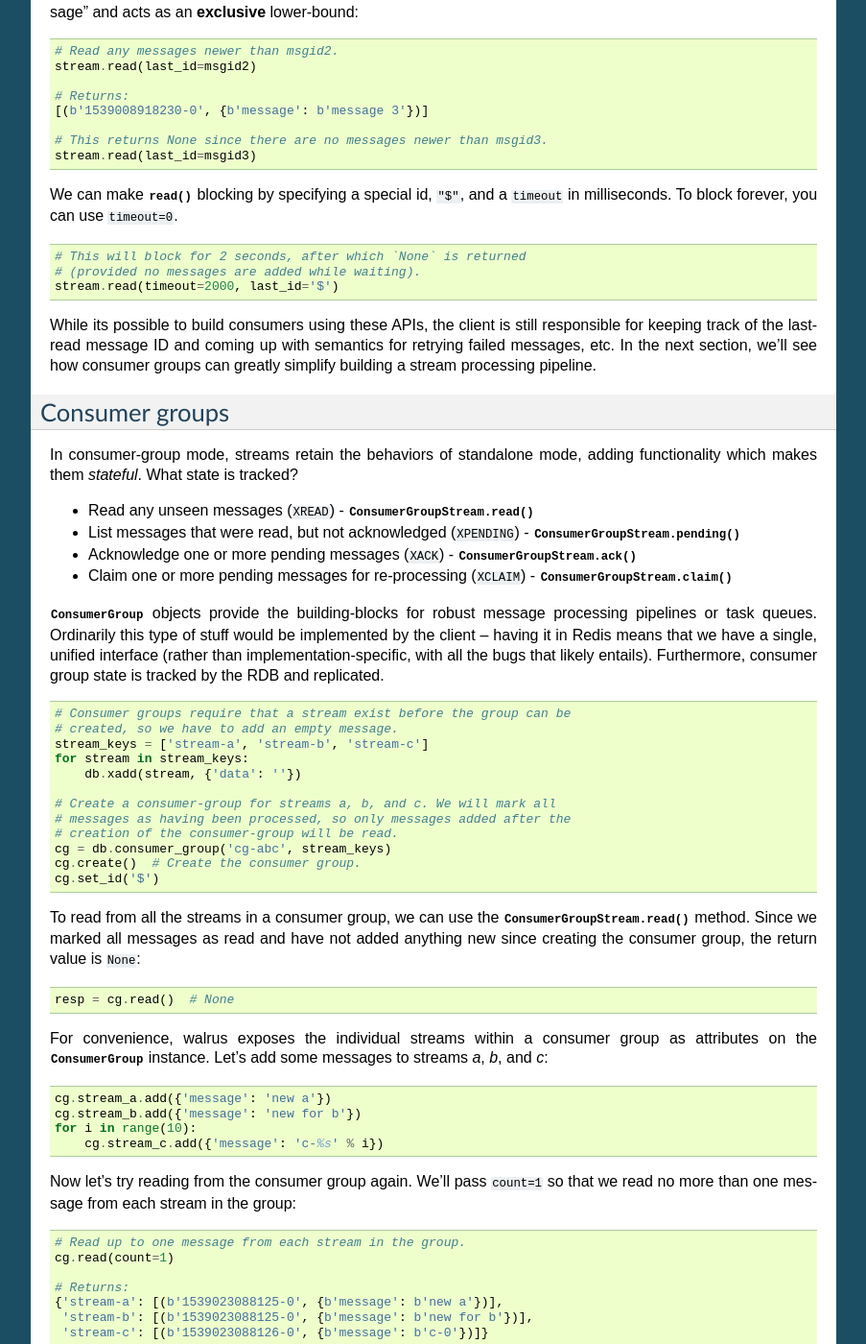
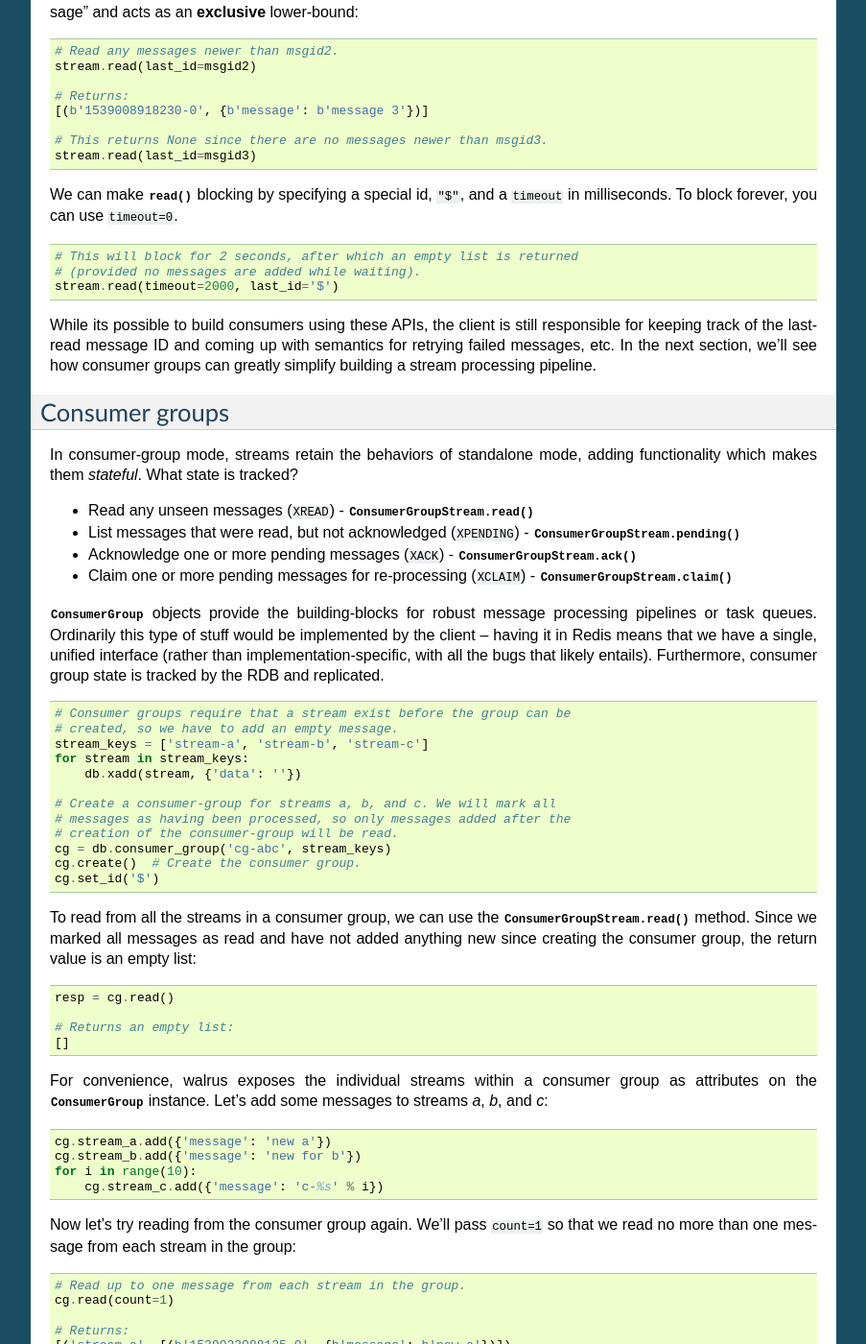
Before and after one commit to coleifer/walrus, a Sphinx documentation site: the page built from docs/streams.rst, in a window 1280 px wide and 1400 px high, scrolled down 2209 px. Shown: the whole window at 96% size, without its empty margins (198-1101 px from the left). Built offline with Sphinx 7.4.7, drawn with Linux system fonts in a browser that asks for light colours; some of the changed text lies outside the part shown.

Commit message:
Update docs to reflect changes in upstream APIs.

```diff
--- a/docs/streams.rst
+++ b/docs/streams.rst
@@ -167,7 +167,7 @@
 
 .. code-block:: python
 
-    # This will block for 2 seconds, after which `None` is returned
+    # This will block for 2 seconds, after which an empty list is returned
     # (provided no messages are added while waiting).
     stream.read(timeout=2000, last_id='$')
 
@@ -212,11 +212,14 @@
 To read from all the streams in a consumer group, we can use the
 :py:meth:`ConsumerGroupStream.read` method. Since we marked all messages as
 read and have not added anything new since creating the consumer group, the
-return value is ``None``:
+return value is an empty list:
 
 .. code-block:: python
 
-    resp = cg.read()  # None
+   resp = cg.read()
+
+   # Returns an empty list:
+   []
 
 For convenience, walrus exposes the individual streams within a consumer group
 as attributes on the :py:class:`ConsumerGroup` instance. Let's add some
@@ -238,9 +241,9 @@
     cg.read(count=1)
 
     # Returns:
-    {'stream-a': [(b'1539023088125-0', {b'message': b'new a'})],
-     'stream-b': [(b'1539023088125-0', {b'message': b'new for b'})],
-     'stream-c': [(b'1539023088126-0', {b'message': b'c-0'})]}
+    [('stream-a', [(b'1539023088125-0', {b'message': b'new a'})]),
+     ('stream-b', [(b'1539023088125-0', {b'message': b'new for b'})]),
+     ('stream-c', [(b'1539023088126-0', {b'message': b'c-0'})])]
 
 We've now read all the unread messages from streams *a* and *b*, but stream *c*
 still has messages. Calling ``read()`` again will give us the next unread
@@ -254,7 +257,7 @@
     cg.read(count=1)
 
     # Returns:
-    {'stream-c': [(b'1539023088126-1', {b'message': b'c-1'})]}
+    [('stream-c', [(b'1539023088126-1', {b'message': b'c-1'})])]
 
 When using consumer groups, messages that are read need to be **acknowledged**.
 Let's look at the **pending** (read but unacknowledged) messages from
@@ -277,7 +280,7 @@
 
     # View the pending message list for stream a.
     pending_list = cg.stream_a.pending()
-    msg_id = pending_list[0][0]
+    msg_id = pending_list[0]['message_id']
 
     # Acknowledge the message.
     cg.stream_a.ack(msg_id)
@@ -309,7 +312,7 @@
     cg2.read(count=1)
 
     # Returns:
-    {'stream-c': [(b'1539023088126-2', {b'message': b'c-2'})]}
+    [('stream-c', [(b'1539023088126-2', {b'message': b'c-2'})])]
 
 If we look at the pending message status for stream *c*, we will see that the
 first and second messages were read by the consumer *"cg-abc.c1"* and the third
```
Also changed, not shown: other parts of docs/streams.rst (+13 -7 lines), README.md (+1 -2 lines).
